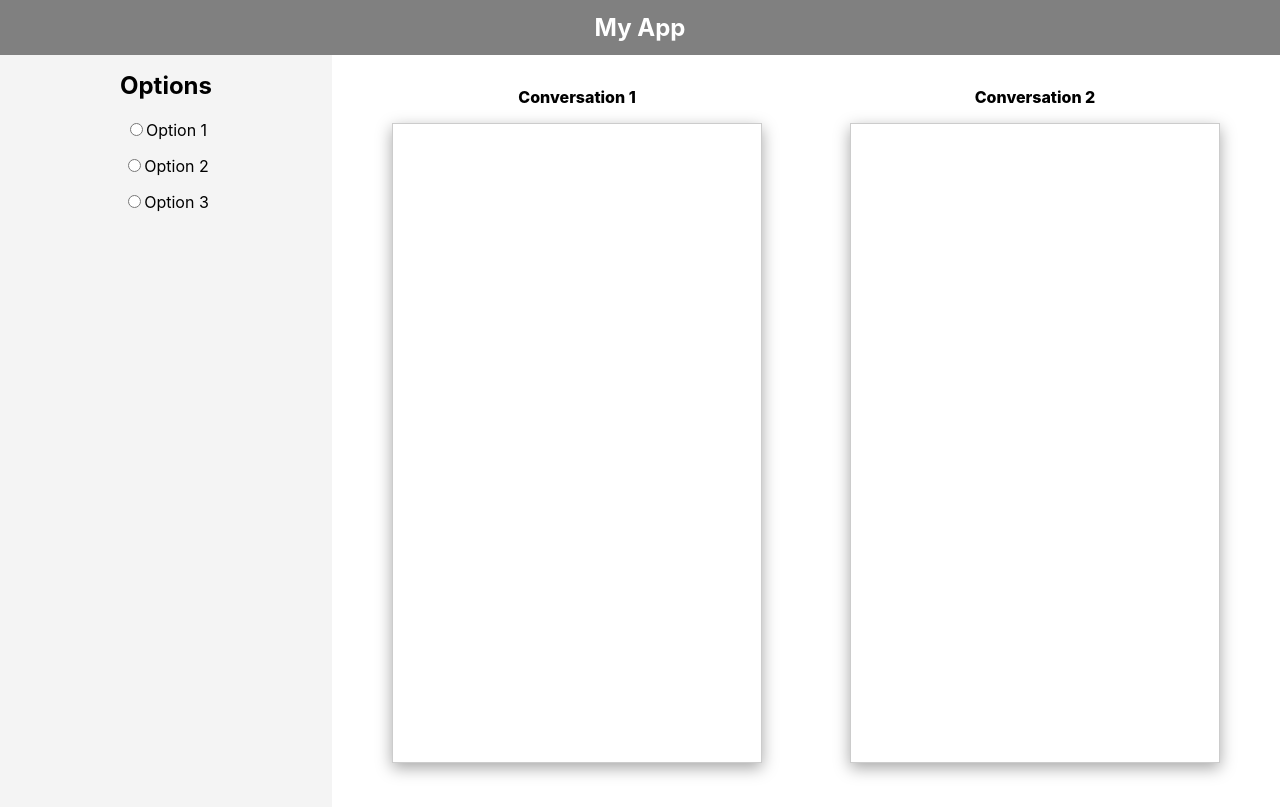
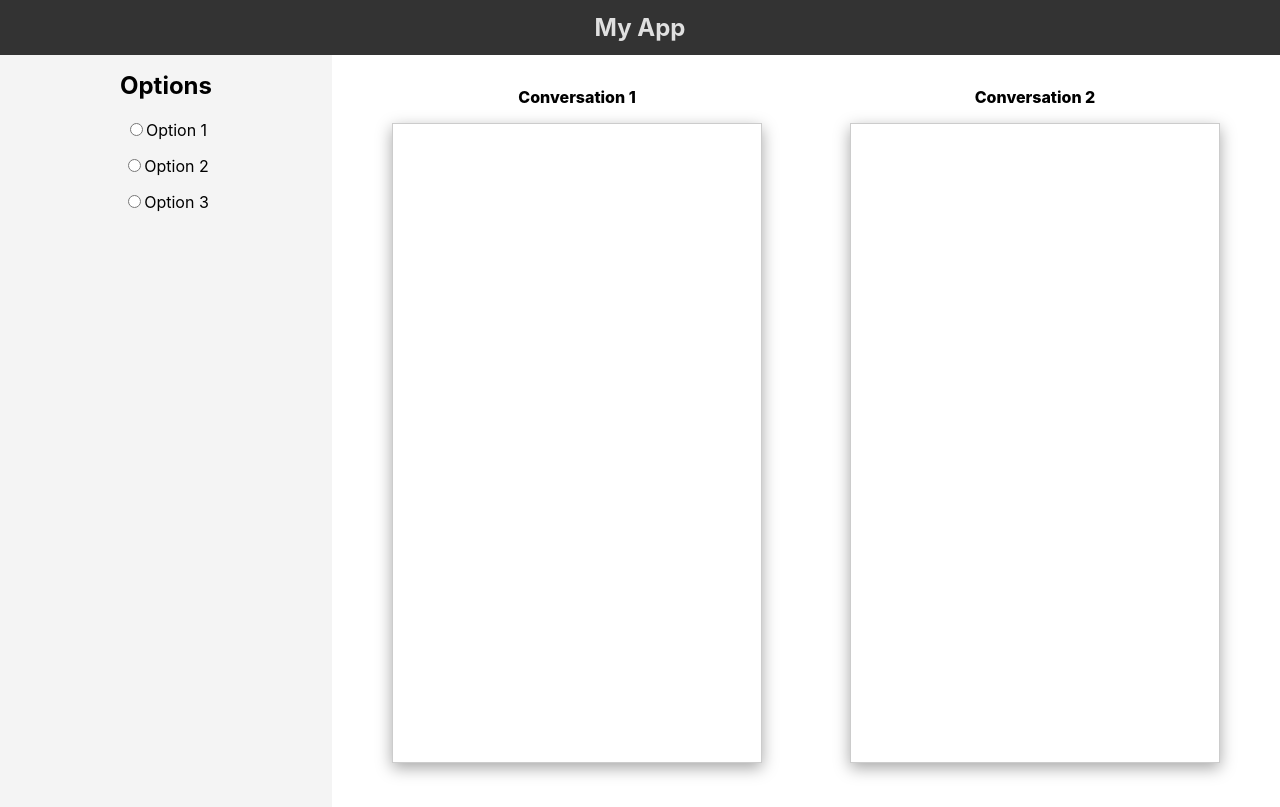
Before and after one commit to shljessie/chattie, a React (Create React App) app: page / in a window 1280 px wide. Built offline with nearby package versions, Linux system fonts and the light colour scheme.

Commit message:
fix color styling

```diff
--- a/src/App.css
+++ b/src/App.css
@@ -48,8 +48,8 @@
 
 /* Navbar Styles */
 .navbar {
-  background-color: gray;
-  color: white;
+  background-color: #333333; /* Lighter black */
+  color: #e0e0e0; /* Darker white */
   padding: 0.8rem;
   text-align: center;
 }
@@ -118,7 +118,7 @@
 }
 
 .bot1-bubble {
-  background-color: #4682B4; /* Blue bubble */
+  background-color:  #333333; /* Blue bubble */
   color: white;
   align-self: flex-start;
   margin-right: auto;
```
